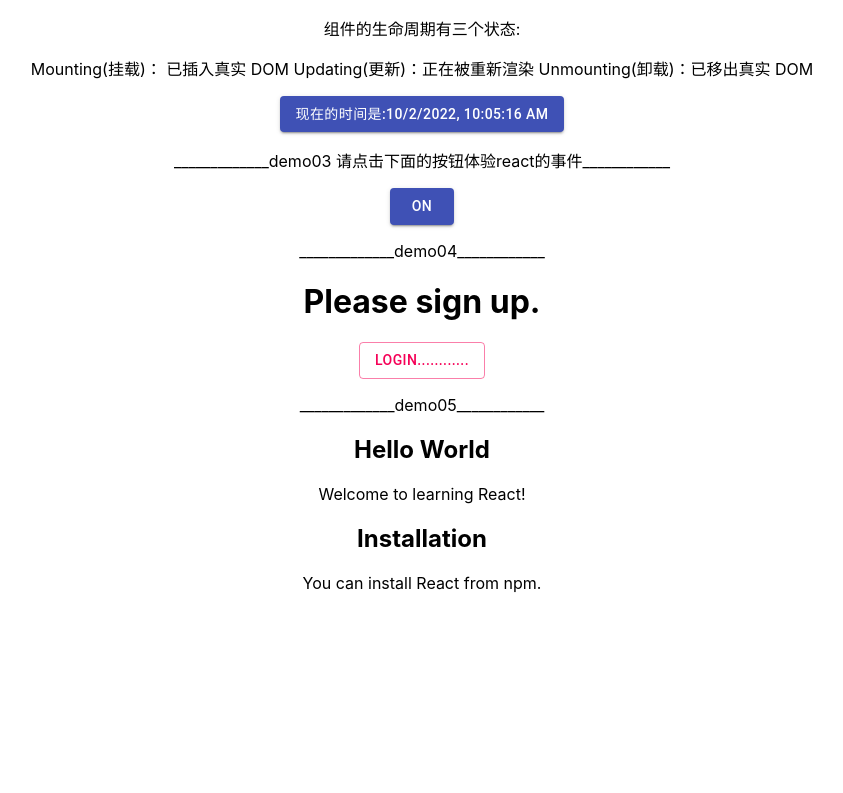
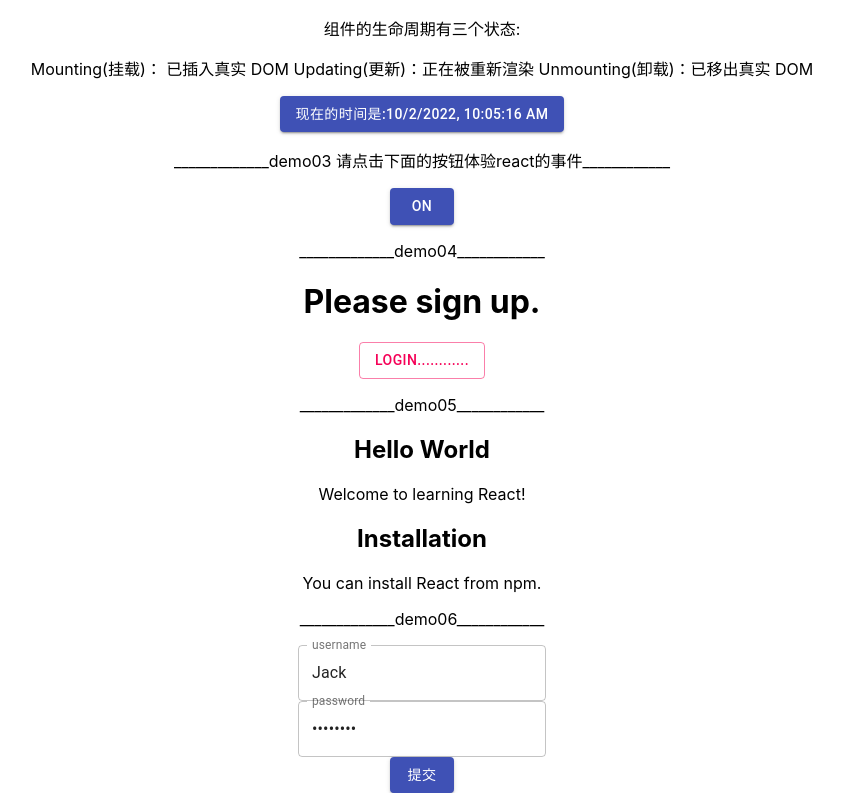
Before and after one commit to bosichong/basics-demo, a React (Create React App) app: page / in a window 1280 px wide. Shown: the part 321-1114 px from the top of the page, without its empty margins (218-1061 px from the left). Before the commit the page ends 930 px from the top, so only its background shows below. Built offline with nearby package versions, Linux system fonts and the light colour scheme.

Commit message:
表单初步

```diff
--- a/src/App.js
+++ b/src/App.js
@@ -1,13 +1,9 @@
 
 import './App.css';
-import { Demo01, Demo02,Demo03,Demo04,Demo05, Fundemo, } from './Demo'
-
+import { Demo01, Demo02,Demo03,Demo04,Demo05, Fundemo,Separate } from './Demo'
+import FormDemo from './FormDemo';
 import Button from '@material-ui/core/Button'
 
-
-function Separate(props) {
-  return <p>_____________{props.name}____________</p>
-}
 
 function App() {
   return (
@@ -28,6 +24,9 @@ function App() {
         <Separate name="demo05"></Separate>
         <Demo05></Demo05>
 
+        <Separate name="demo06"></Separate>
+        <FormDemo />
+
 
     </div>
   );
--- a/src/Demo.js
+++ b/src/Demo.js
@@ -1,6 +1,10 @@
 import React from 'react';
 import Button from '@material-ui/core/Button';
 
+
+function Separate(props) {
+    return <p>_____________{props.name}____________</p>
+  }
 class Demo01 extends React.Component {
     // es6组件
     render() {
@@ -170,4 +174,4 @@ class Demo05 extends React.Component {
 }
 
 
-export { Demo01, Demo02, Demo03, Demo04,Demo05, Fundemo }
+export { Demo01, Demo02, Demo03, Demo04,Demo05, Separate,Fundemo }
--- /dev/null
+++ b/src/FormDemo.js
@@ -0,0 +1,46 @@
+import React from 'react';
+import { createStyles, makeStyles, Theme } from '@material-ui/core/styles';
+import TextField from '@material-ui/core/TextField';
+import Button from '@material-ui/core/Button';
+
+
+
+
+class FormDemo extends React.Component {
+    constructor(props) {
+        super(props);
+        this.state = {
+            username: 'Jack',
+            password: '12345678',
+        };
+
+        this.handleUserNameChange = this.handleUserNameChange.bind(this);
+        this.handlePassWordChange = this.handlePassWordChange.bind(this);
+        this.handleSubmit = this.handleSubmit.bind(this)
+    }
+
+    handleUserNameChange(e) {
+        this.setState({username: e.target.value});
+    }
+    handlePassWordChange(e){
+        this.setState({password: e.target.value});
+    }
+
+    handleSubmit(event) {
+        alert('提交的名字: ' + this.state.username+'\r\n'+this.state.password);
+        event.preventDefault();
+    }
+    render() {
+
+        return (
+            <form onSubmit={this.handleSubmit}>
+                {/* <div><input type="text" value={this.state.username} onChange={this.handleChange} /></div> */}
+                <div><TextField type="text" defaultValue={this.state.username} onChange={this.handleUserNameChange} id="outlined-basic" label="username" variant="outlined"/></div>
+                <div><TextField type="password" defaultValue={this.state.password} onChange={this.handlePassWordChange} id="outlined-basic" label="password" variant="outlined"/></div>
+                <div><Button type="submit" value="提交" variant="contained" color="primary">提交</Button></div>
+            </form>
+        )
+    }
+}
+
+export default FormDemo
```
